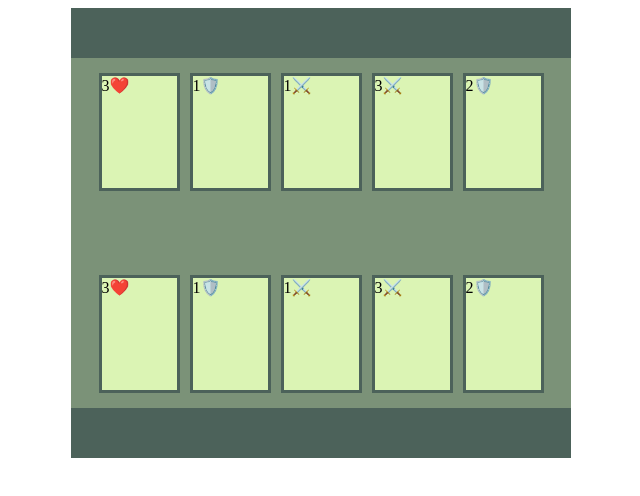
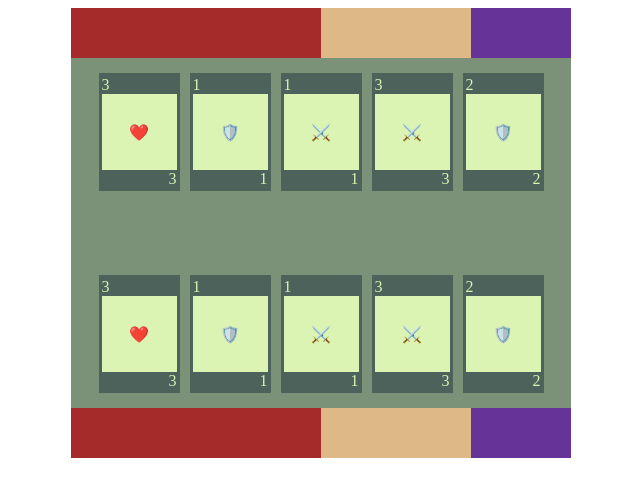
Before and after one commit to montoyaaguirre/card-battle-online, a plain HTML site: page index.html in a window 1280 px wide. Shown: the whole page, without its empty margins (319-959 px from the left). Drawn offline with Linux system fonts and the light colour scheme.

Commit message:
Added card layout

```diff
--- a/bundle.js
+++ b/bundle.js
@@ -335,7 +335,7 @@ var BoardView = function () {
         key: "_renderCards",
         value: function _renderCards(cards, nodes) {
             for (var i = 0; i < cards.length; i++) {
-                nodes[i].innerHTML = cards[i].points.toString() + this._cardTypes[cards[i].type];
+                nodes[i].innerHTML = this._cardTemplate(i, cards[i].points, cards[i].type);
             }
         }
     }, {
@@ -353,6 +353,15 @@ var BoardView = function () {
         value: function _getCards(containerID) {
             return document.querySelectorAll("#" + containerID + " .card");
         }
+    }, {
+        key: "_cardTemplate",
+        value: function _cardTemplate(cardindex, points, type) {
+            var template = "";
+            var cardLabel = points.toString();
+            var cardSuit = this._cardTypes[type];
+            template = "\n            <div id=\"" + cardindex + "\" class=\"card-value-top\">" + cardLabel + "</div>\n            <div id=\"" + cardindex + "\" class=\"card-suit\">" + cardSuit + "</div>\n            <div id=\"" + cardindex + "\" class=\"card-value-bottom\">" + cardLabel + "</div>\n        ";
+            return template;
+        }
     }]);
 
     return BoardView;
--- a/style.css
+++ b/style.css
@@ -25,6 +25,9 @@ body {
     align-items: flex-end;
 }
 .card {
+    display: flex;
+    flex-direction: column;
+    justify-content: space-between;
     width: 75px;
     height: 112px;
     background-color: #dbf4b4;
@@ -37,17 +40,37 @@ body {
     -moz-user-select: none; /* Firefox */
     -ms-user-select: none; /* Internet Explorer/Edge */
 }
-.card-text {
+.card-suit {
+    text-align: center;
+}
+.card-value-top {
+    text-align: left;
     color: #dbf4b4;
+    background-color: #4c625a;
 }
-.card-top {
-    background-color: #dbf4b4;
-}
-.card-bottom {
-    background-color: #abc396;
+.card-value-bottom {
+    text-align: right;
+    color: #dbf4b4;
+    background-color: #4c625a;
 }
 .status-bar {
+    display: flex;
     width: 500px;
     height: 50px;
     background-color: #4c625a;
 }
+.health {
+    width: 50%;
+    height: 100%;
+    background-color: brown;
+}
+.shield {
+    width: 30%;
+    height: 100%;
+    background-color: burlywood;
+}
+.result {
+    width: 20%;
+    height: 100%;
+    background-color: rebeccapurple;
+}
```
Also changed, not shown: 1 other file.
